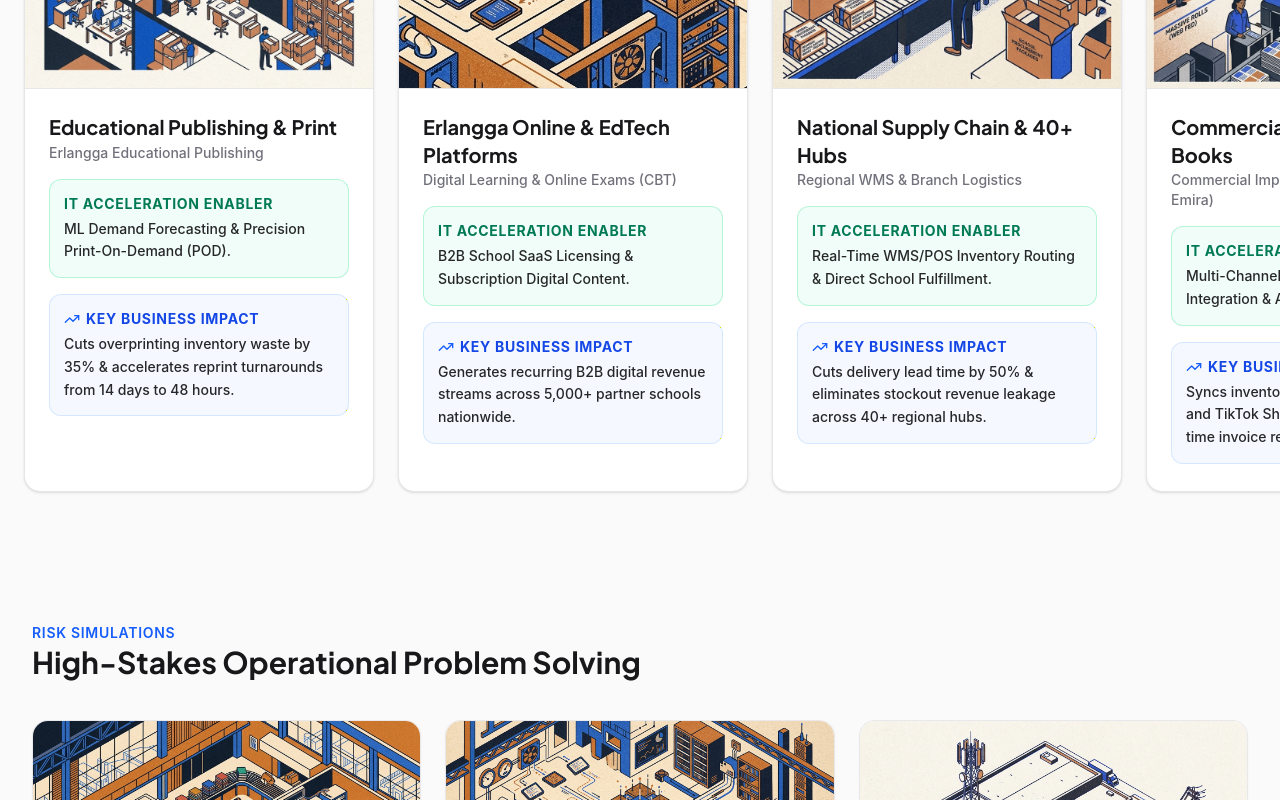
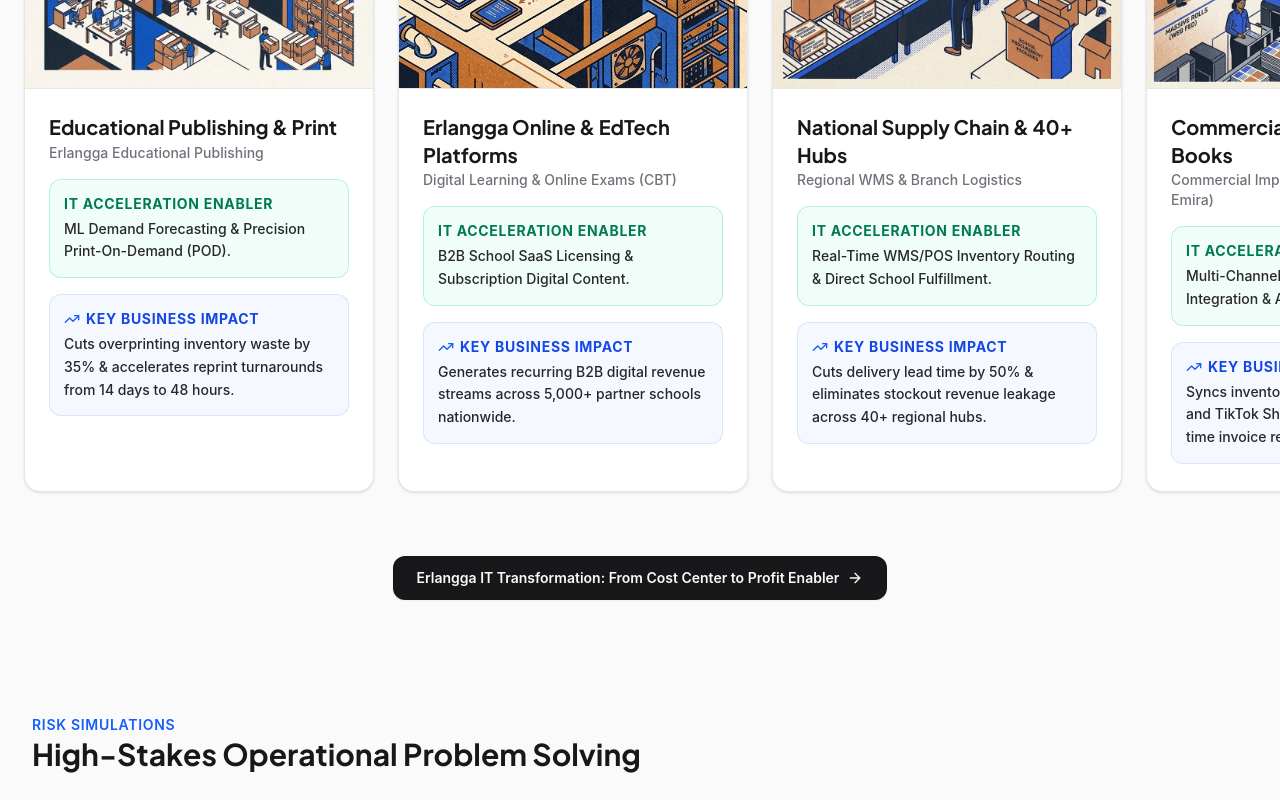
Before and after one commit to okihita/portfolio, a Next.js app: page /erlangga in a window 1280 px wide. Shown: the part 3445-4245 px from the top of the page. Built offline with nearby package versions, Linux system fonts and the light colour scheme.

Commit message:
feat(erlangga): add CTA button redirecting to /erlangga/subsidiaries at bottom of Business Revenue Enabler section

```diff
--- a/components/erlangga/ErlanggaPitchView.tsx
+++ b/components/erlangga/ErlanggaPitchView.tsx
@@ -824,6 +824,21 @@
               );
             })}
           </div>
+
+          {/* See All Subsidiaries & Profit Enabler Breakdown Button */}
+          <div className="pt-4 flex justify-center">
+            <Link
+              href="/erlangga/subsidiaries"
+              className="inline-flex items-center gap-2 px-6 py-3 rounded-xl bg-zinc-900 dark:bg-zinc-100 hover:bg-zinc-800 dark:hover:bg-white text-zinc-50 dark:text-zinc-900 text-sm font-semibold transition-all shadow-xs cursor-pointer hover:gap-3"
+            >
+              <span>
+                {lang === "id"
+                  ? "Transformasi TI Erlangga: Dari Pusat Biaya ke Pemampu Profit"
+                  : "Erlangga IT Transformation: From Cost Center to Profit Enabler"}
+              </span>
+              <ArrowRight className="w-4 h-4" />
+            </Link>
+          </div>
         </section>
 
         {/* === SIMULATION CASE SCENARIOS === */}
```
